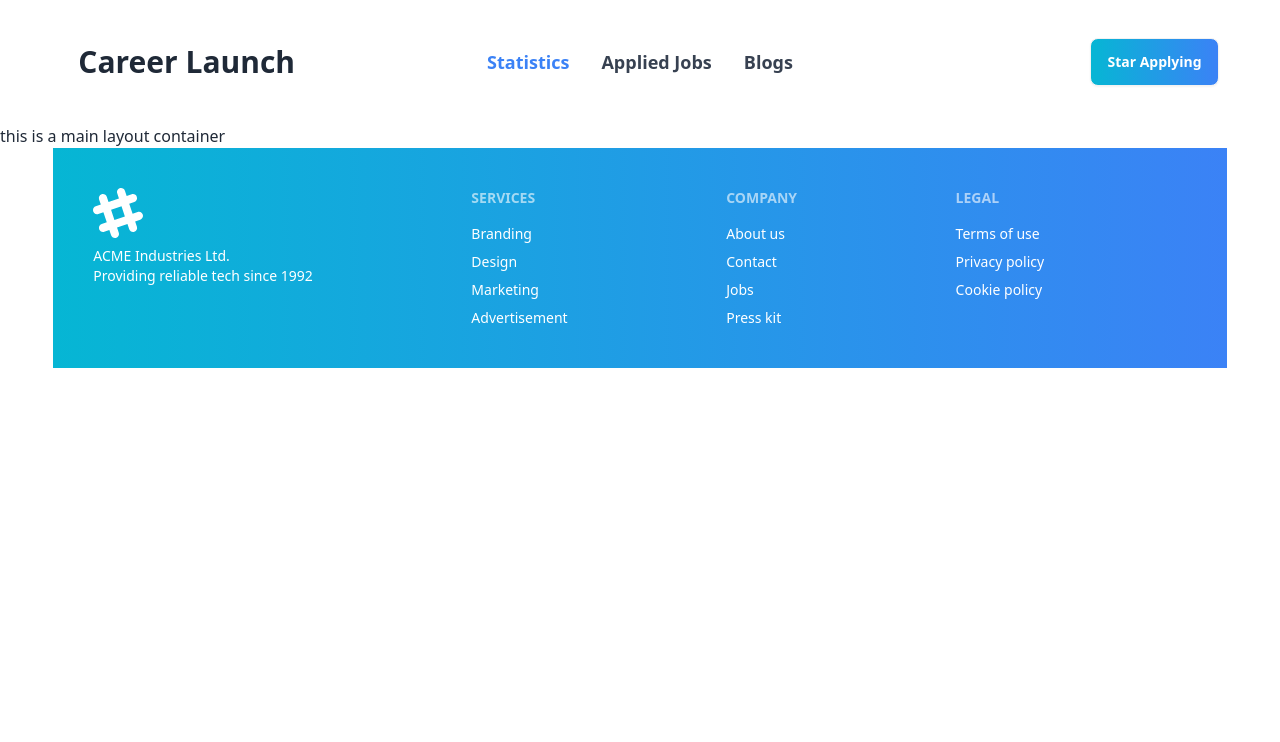
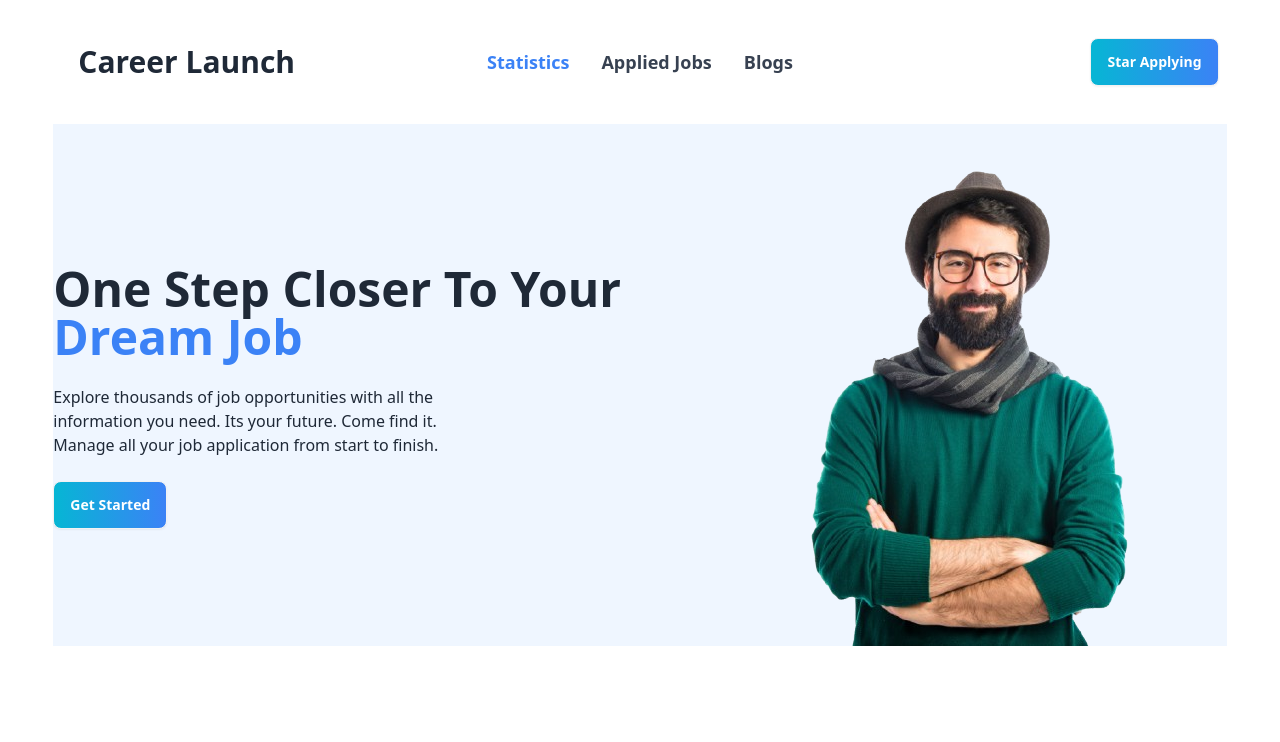
Before and after one commit to Jubayerhusain/-Career-Launch, a React (Vite) app: page / in a window 1280 px wide. Shown: the top 742 px of the page. Built offline with nearby package versions, Linux system fonts and the light colour scheme.

Commit message:
Banner section done

```diff
--- a/src/componants/Banner/Banner.jsx
+++ b/src/componants/Banner/Banner.jsx
@@ -1,11 +1,24 @@
-import React from 'react'
-
+import React from "react";
+import BanngerMan from "./../../assets/bannerMan.png";
 function Banner() {
-    return (
+  return (
+    <div className="hero bg-blue-50 pt-6">
+      <div className="flex-row md:flex justify-around items-center lg:flex-row-reverse">
+        <img src={BanngerMan} className="h-full" />
         <div>
-            this is a banner section
+          <h1 className="text-5xl font-bold">
+            One Step Closer To Your <p className="text-blue-500">Dream Job</p>
+          </h1>
+          <p className="py-6 lg:w-8/12">
+            Explore thousands of job opportunities with all the information you
+            need. Its your future. Come find it. Manage all your job application
+            from start to finish.
+          </p>
+          <button className="btn bg-gradient-to-r from-cyan-500 to-blue-500 text-white text-md font-semibold">Get Started</button>
         </div>
-    )
+      </div>
+    </div>
+  );
 }
 
-export default Banner
+export default Banner;
--- a/src/componants/Home/Home.jsx
+++ b/src/componants/Home/Home.jsx
@@ -2,10 +2,10 @@
 import Banner from './../Banner/Banner';
 function Home() {
     return (
-        <div>
-            <Banner />
+        <div className="w-11/12 mx-auto min-h-[620px]">
+            <Banner></Banner>
         </div>
     )
 }
 
-export default Home
+export default Home;
--- a/src/componants/Layout/Layout.jsx
+++ b/src/componants/Layout/Layout.jsx
@@ -1,11 +1,11 @@
-
+import { Outlet } from "react-router-dom";
 import Navber from './../Navber/Navber';
 import Footer from './../Footer/Footer';
 function Layout() {
     return (
         <div>
             <Navber />
-            this is a main layout container
+            <Outlet />
             <Footer />
         </div>
     )
--- a/src/main.jsx
+++ b/src/main.jsx
@@ -7,11 +7,18 @@ import {
 } from "react-router-dom";
 import Layout from "./componants/Layout/Layout";
 import Error from './componants/ErrorPage/Error';
+import Home from './componants/Home/Home';
 const router = createBrowserRouter([
   {
     path: "/",
     element: <Layout />,
-    errorElement: <Error />
+    errorElement: <Error />,
+    children:[
+      {
+        path:"/",
+        element:<Home />
+      },
+    ]
   },
 ]);
 createRoot(document.getElementById('root')).render(
```
Also changed, not shown: src/assets/bannerMan.png (added).
